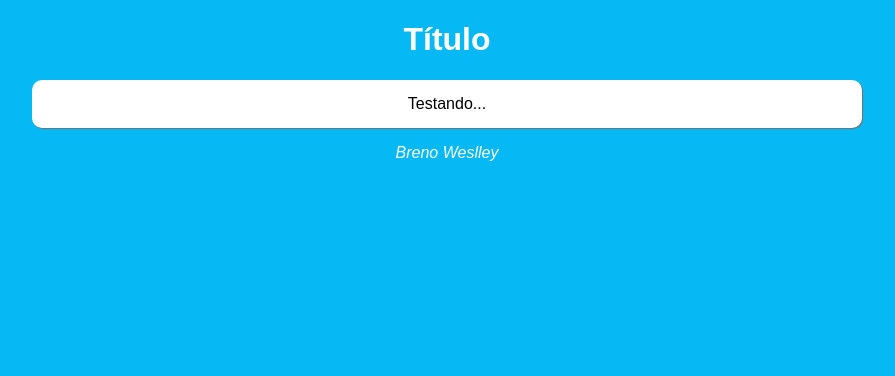
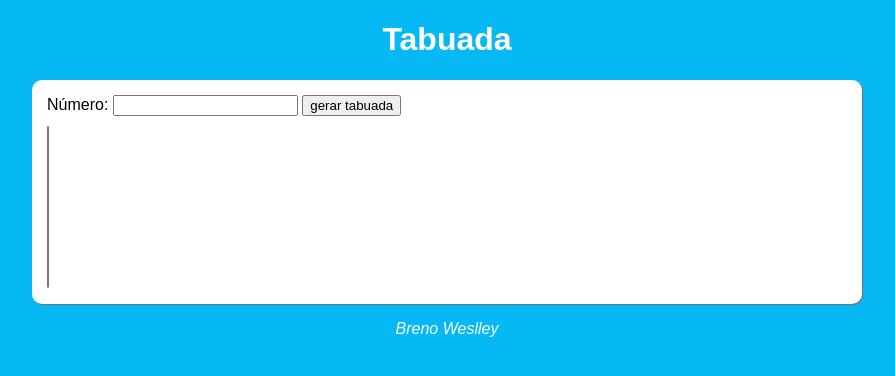
Before and after one commit to BrenoWeslley68/JAVASCRIPT, a plain HTML site: page Coleção de exercícios 1/ex005/Exercicio001.html in a window 1280 px wide. Shown: the whole page, without its empty margins (193-1088 px from the left). Drawn offline with Linux system fonts and the light colour scheme.

Commit message:
atualizei

```diff
--- a/Coleção de exercícios 1/ex005/Exercicio001.html
+++ b/Coleção de exercícios 1/ex005/Exercicio001.html
@@ -8,14 +8,18 @@
 </head>
 <body>
     <header>
-        <h1>Título</h1>
+        <h1>Tabuada</h1>
     </header>
     <main>
         <section>
             <div>
-                Testando...
+                <label for="inumero">Número:</label>
+                <input type="number" name="numero" id="inumero">
+                <input type="button" value="gerar tabuada" onclick="tabuada()">
             </div>
-            <div></div>
+            <div>
+                <select name="tabuada" id="itabuada" size="10"></select>
+            </div>
         </section>
     </main>
     <footer>
--- a/Coleção de exercícios 1/ex005/script.js
+++ b/Coleção de exercícios 1/ex005/script.js
@@ -1 +1,36 @@
-window.alert("Olá!")
+
+function tabuada() {
+    // Captura o elemento HTML onde o usuário insere o número
+    var num = document.getElementById('inumero')
+
+    // Captura o elemento HTML onde a tabuada será exibida (provavelmente um select)
+    var tab = document.getElementById('itabuada')
+
+    // Verifica se o campo de número está vazio
+    if (num.value.length == 0) {
+        // Se estiver vazio, exibe uma mensagem de alerta solicitando um número
+        window.alert('Digite um número')
+    } else {
+        // Converte o valor inserido para número
+        var n = Number(num.value)
+        var c = 1 // Inicia o contador para o loop de 1 até 10
+
+        // Limpa o conteúdo anterior da tabuada (se houver)
+        tab.innerHTML = ''
+
+        // Cria um laço para gerar a tabuada do número inserido, multiplicando de 1 até 10
+        while (c <= 10) {
+            // Cria um novo elemento <option> para cada linha da tabuada
+            let item = document.createElement('option')
+
+            // Define o texto do item no formato "n x c = resultado"
+            item.text = `${n} x ${c} = ${n * c}`
+
+            // Adiciona o item criado ao elemento select (tabuada)
+            tab.appendChild(item)
+
+            // Incrementa o contador para a próxima iteração
+            c++
+        }
+    }
+}
--- a/Coleção de exercícios 1/ex005/style.css
+++ b/Coleção de exercícios 1/ex005/style.css
@@ -13,7 +13,7 @@ section{
     background-color: white;
     width: 800px;
     margin: auto;
-    text-align: center;
+
     padding: 15px;
     border-radius: 10px;
     color: black;
@@ -23,3 +23,7 @@ footer{
     text-align: center;
     font-style: italic;
 }
+select{
+
+    margin-top: 10px;
+}
```
Also changed, not shown: Coleção de exercícios 1/ex004/script.js (+15 -16 lines), aula15/ambiente.js (added, +32 -0 lines), aula15/variaveiscompostas.html (added, +25 -0 lines), aula15/vetornatela.js (added, +10 -0 lines).
